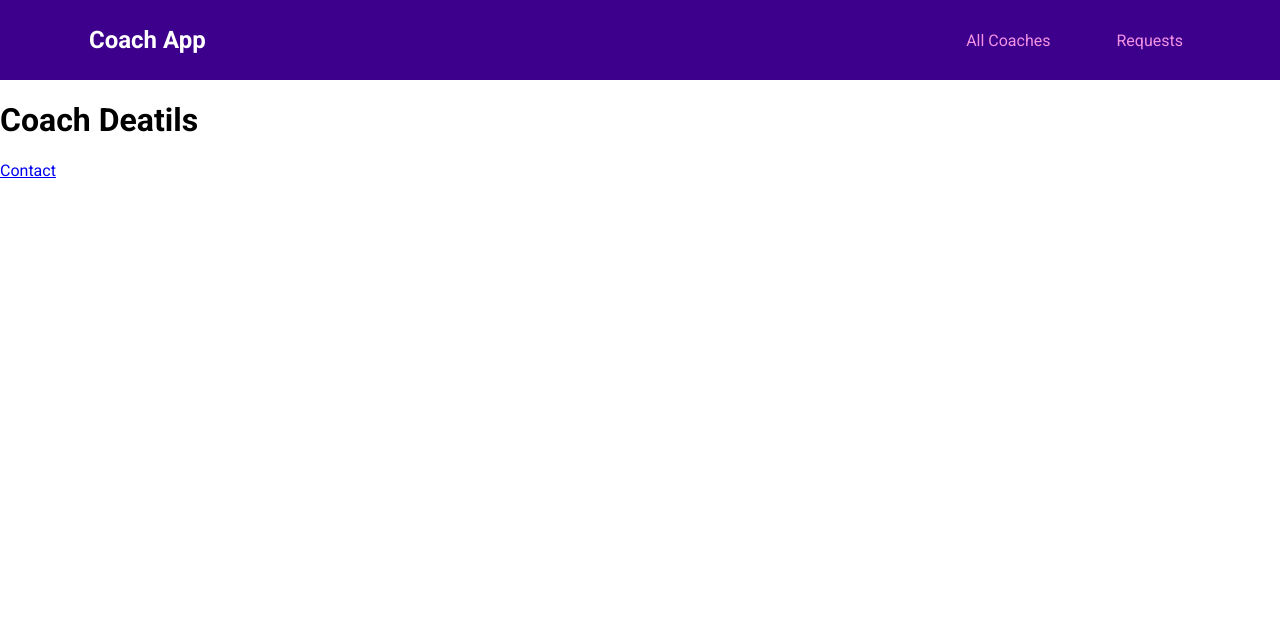
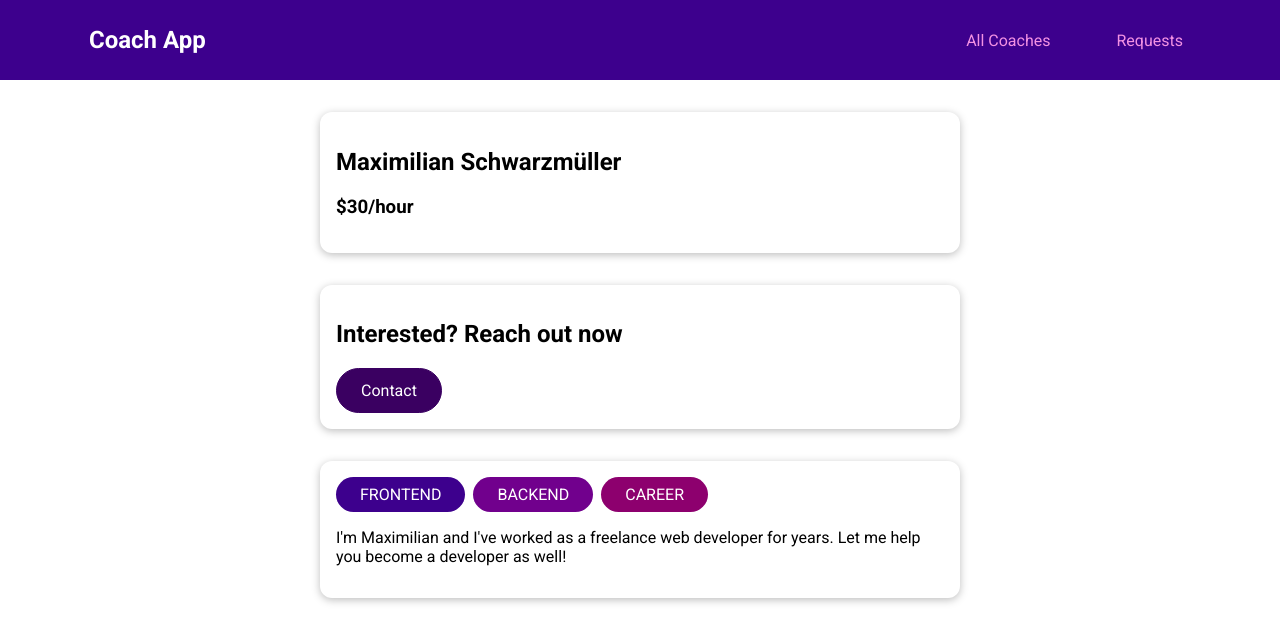
Before and after one commit to vladixcode/vue-coach-app, a Vue app: page /coaches/c1 in a window 1280 px wide. Shown: the top 642 px of the page. Built offline with nearby package versions, Linux system fonts and the light colour scheme.

Commit message:
Coach Details - Building Coach Details Component (#4)

```diff
--- a/src/pages/coaches/CoachDetails.vue
+++ b/src/pages/coaches/CoachDetails.vue
@@ -1,5 +1,52 @@
 <template>
-  <h1>Coach Deatils</h1>
-  <router-view></router-view>
-  <router-link to="/coaches/c1/contact">Contact</router-link>
+  <section>
+    <base-card>
+      <h2>{{ fullName }}</h2>
+      <h3>${{ selectedCoach.hourlyRate }}/hour</h3>
+    </base-card>
+  </section>
+
+  <section>
+    <base-card>
+      <header>
+        <h2>Interested? Reach out now</h2>
+        <base-button link :to="contactLink">Contact</base-button>
+      </header>
+      <router-view></router-view>
+    </base-card>
+  </section>
+
+  <section>
+    <base-card>
+      <base-badge v-for="area in selectedCoach.areas" :key="area" :type="area" :title="area"></base-badge>
+      <p>{{ selectedCoach.description }}</p>
+    </base-card>
+  </section>
 </template>
+
+<script>
+export default {
+  props: {
+    id: {
+      type: String,
+      required: true,
+    },
+  },
+  data() {
+    return {
+      selectedCoach: null,
+    }
+  },
+  computed: {
+    fullName() {
+      return this.selectedCoach.firstName + ' ' + this.selectedCoach.lastName
+    },
+    contactLink() {
+      return `${this.$route.path}/${this.id}/contact`
+    },
+  },
+  created() {
+    this.selectedCoach = this.$store.getters['coaches/coaches'].find((coach) => coach.id === this.id)
+  },
+}
+</script>
--- a/src/router.js
+++ b/src/router.js
@@ -21,6 +21,7 @@ const router = createRouter({
     {
       path: '/coaches/:id',
       component: CoachDetails,
+      props: true,
       children: [
         {
           path: 'contact', // /coaches/123/contact
```
